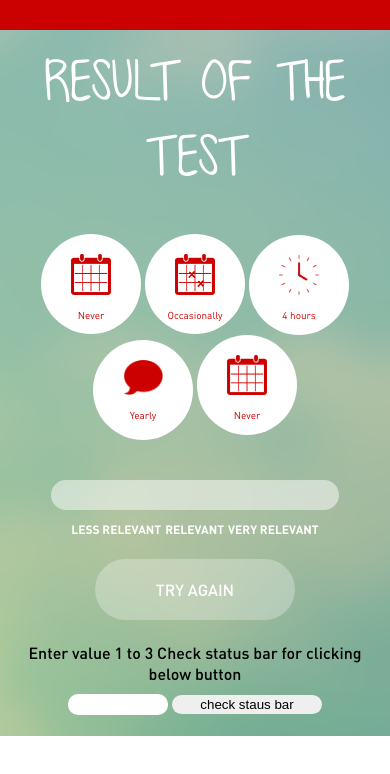
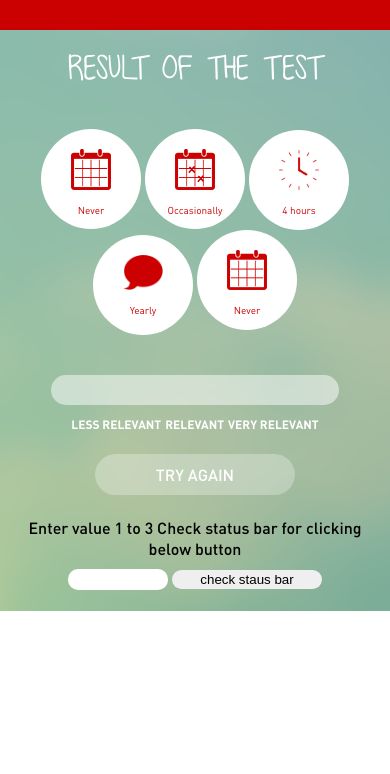
Before and after one commit to VaseRajakrishna/result-page, a plain HTML site: page index.html in a window 390 px wide. Drawn offline with Linux system fonts and the light colour scheme.

Commit message:
font-size resolved

```diff
--- a/css/global.css
+++ b/css/global.css
@@ -213,4 +213,10 @@
         display: inline;
         font-size: 12px;
     }
+    .try-btn {
+        padding: 10px;
+    }
+    .pg-ttl h1 {
+        font-size: 30px;
+    }
 }
```
